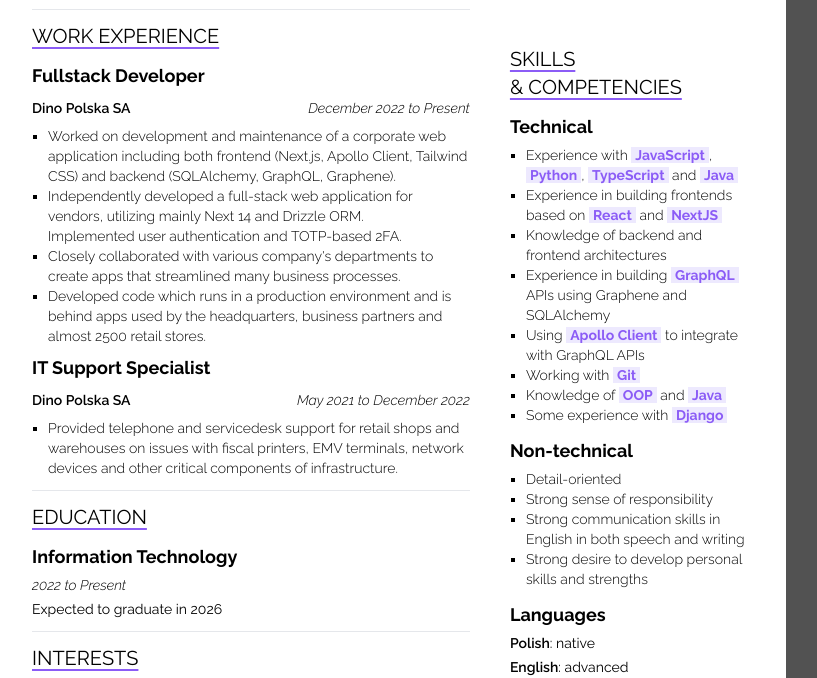
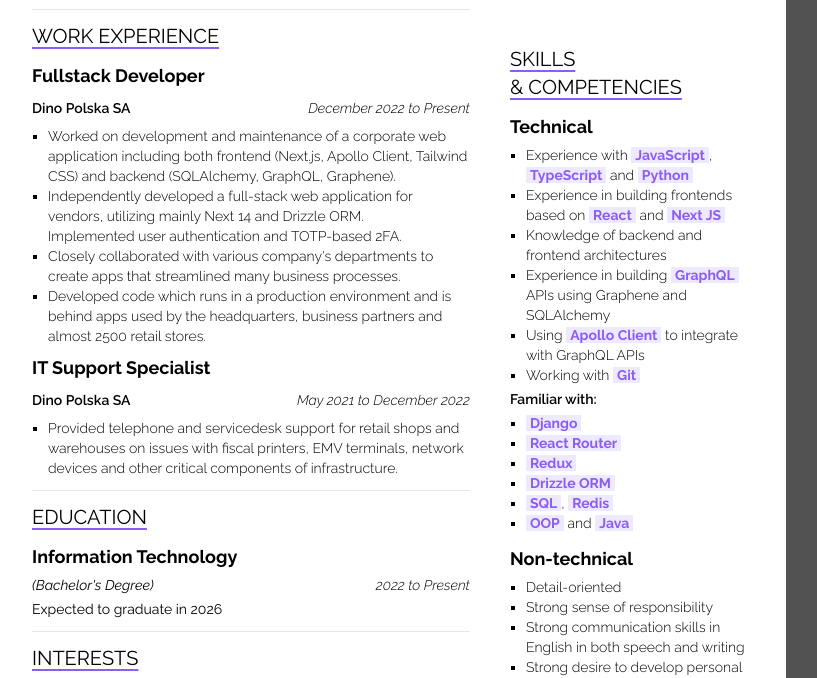
Before and after one commit to BFKazmierczak/resume, a website: page index.html in a window 1280 px wide. Shown: the part 159-837 px from the top of the page, without its empty margins (8-825 px from the left). Drawn offline with Linux system fonts and the light colour scheme.

Commit message:
add "familiar with" in skills section

```diff
--- a/index.html
+++ b/index.html
@@ -90,7 +90,7 @@
             <h3 class="raleway-bold">Information Technology</h3>
 
             <div class="flex justify-between text-sm">
-              <!-- <span>Collegium Da Vinci in Poznań</span> -->
+              <span><i>(Bachelor's Degree)</i></span>
               <span class="raleway-light-italic">2022 to Present</span>
             </div>
 
@@ -175,15 +175,14 @@
               style="list-style-type: square">
               <li>
                 Experience with <span class="keyword">JavaScript</span>,
-                <span class="keyword">Python</span>,
                 <span class="keyword">TypeScript</span> and
-                <span class="keyword">Java</span>
+                <span class="keyword">Python</span>
               </li>
 
               <li>
                 Experience in building frontends based on
                 <span class="keyword">React</span> and
-                <span class="keyword">NextJS</span>
+                <span class="keyword">Next JS</span>
               </li>
 
               <li>Knowledge of backend and frontend architectures</li>
@@ -204,16 +203,35 @@
                 Working with
                 <span class="keyword">Git</span>
               </li>
+            </ul>
 
+            <h4 class="raleway-semibold">Familiar with:</h4>
+
+            <ul
+              class="pl-4 text-sm raleway-light"
+              style="list-style-type: square">
               <li>
-                Knowledge of
-                <span class="keyword">OOP</span> and
-                <span class="keyword">Java</span>
+                <span class="keyword">Django</span>
               </li>
 
               <li>
-                Some experience with
-                <span class="keyword">Django</span>
+                <span class="keyword">React Router</span>
+              </li>
+
+              <li>
+                <span class="keyword">Redux</span>
+              </li>
+
+              <li><span class="keyword">Drizzle ORM</span></li>
+
+              <li>
+                <span class="keyword">SQL</span>,
+                <span class="keyword">Redis</span>
+              </li>
+
+              <li>
+                <span class="keyword">OOP</span> and
+                <span class="keyword">Java</span>
               </li>
             </ul>
           </div>
```
